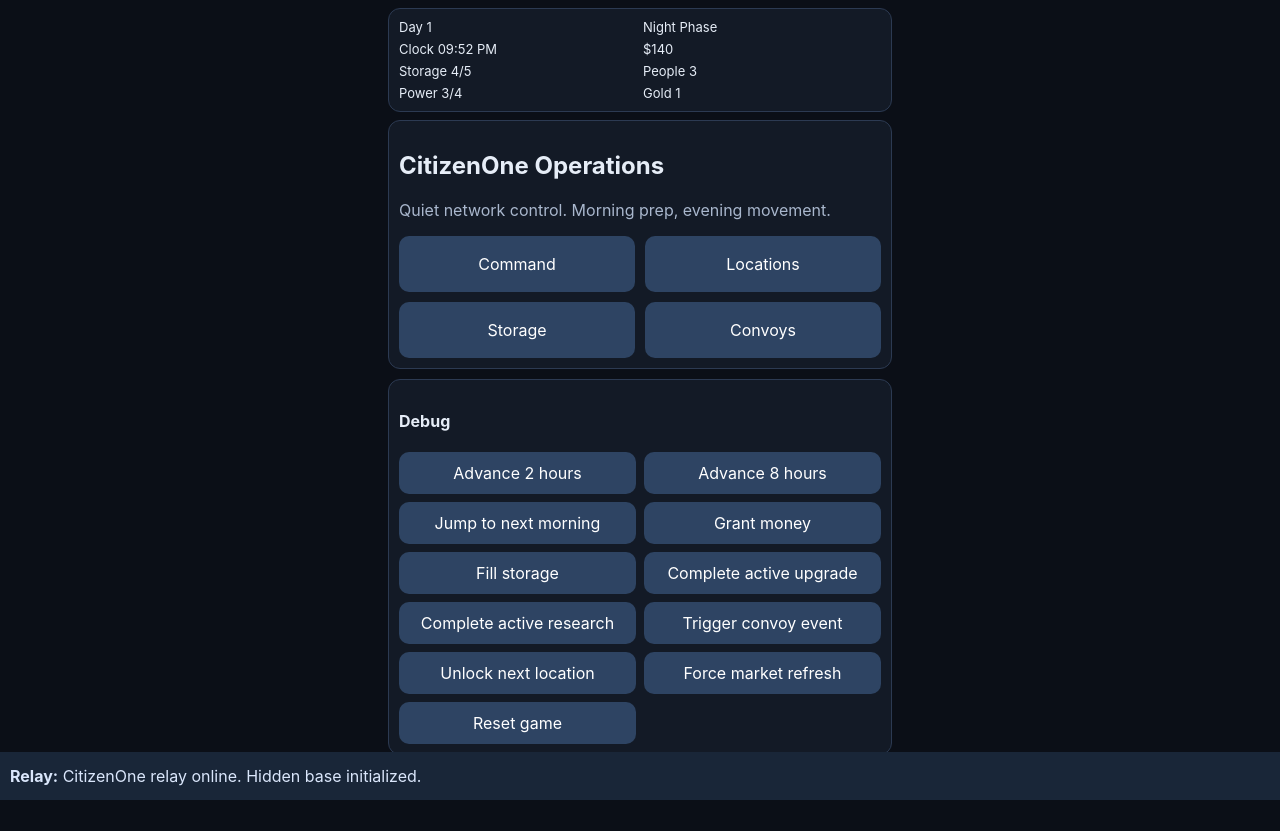
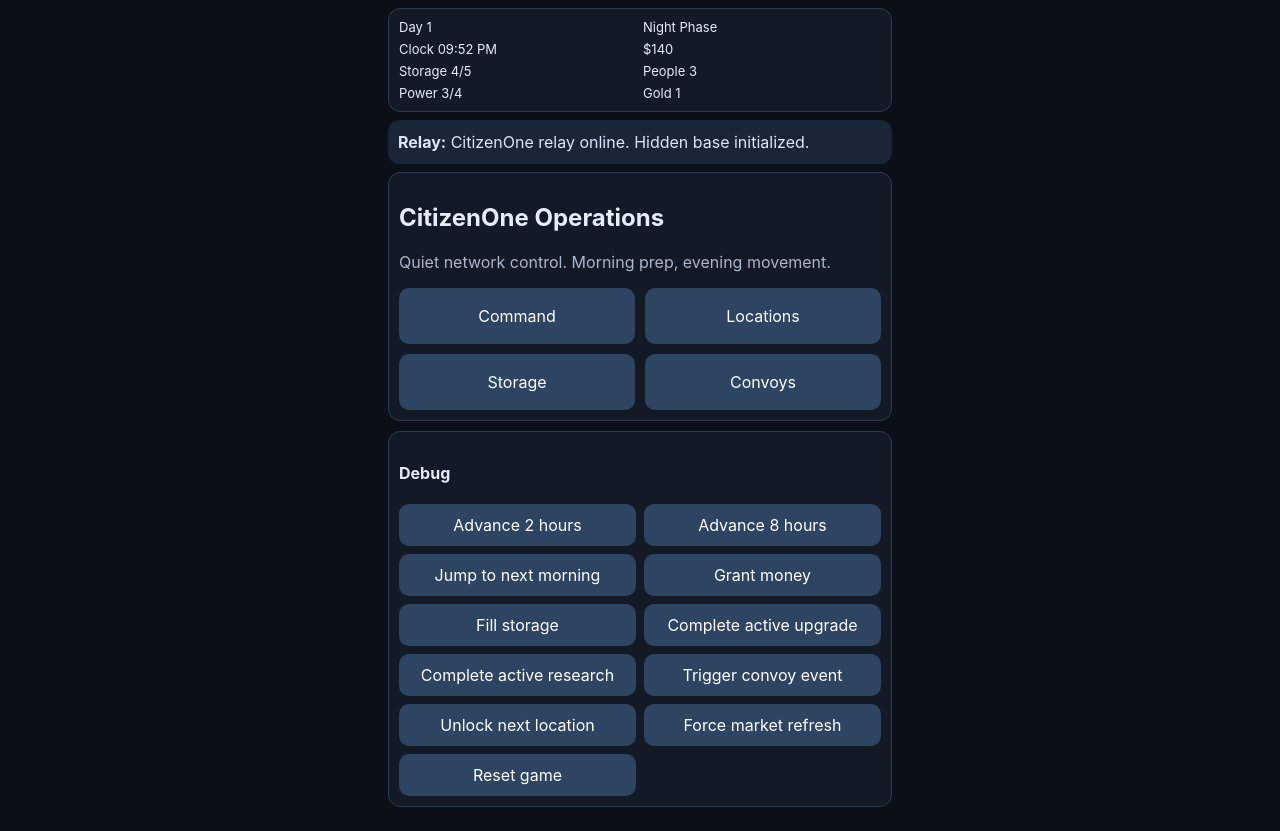
Before and after one commit to spacepilot121/citizenone-game, a React (Vite) app: page / in a window 1280 px wide. Built offline with nearby package versions, Linux system fonts and the light colour scheme.

Commit message:
Move relay ticker below top stats bar

```diff
--- a/src/app/App.tsx
+++ b/src/app/App.tsx
@@ -94,6 +94,8 @@ export function App() {
         <div>Power {metrics.powerUsed}/{metrics.powerCap}</div>
         <div className={highlightResource === 'gold' ? 'resource-alert' : ''}>Gold {state.resources.gold}</div>
       </header>
+
+      <RelayTicker onOpenLog={() => setScreen('messages')} />
 
       {screen === 'dashboard' && (
         <main className="screen card">
@@ -429,8 +431,6 @@ export function App() {
           </div>
         );
       })()}
-
-      <RelayTicker onOpenLog={() => setScreen('messages')} />
       {state.debug.enabled && <DebugPanel />}
     </div>
   );
--- a/src/styles/app.css
+++ b/src/styles/app.css
@@ -1,4 +1,4 @@
-.app { max-width: 520px; margin: 0 auto; padding: 8px 8px 76px; }
+.app { max-width: 520px; margin: 0 auto; padding: 8px; }
 .card { background: #131a26; border: 1px solid #2c3a52; border-radius: 12px; padding: 10px; }
 .topbar { display: grid; grid-template-columns: repeat(2, 1fr); gap: 6px; font-size: 13px; position: sticky; top: 6px; z-index: 5; }
 .screen { margin-top: 8px; }
@@ -16,7 +16,7 @@
 .list { max-height: 360px; overflow: auto; }
 .modal { position: fixed; inset: 0; background: #0009; display: flex; align-items: center; justify-content: center; padding: 12px; z-index: 20; }
 .modal .card { width: min(500px, 100%); max-height: 90vh; overflow: auto; display: grid; gap: 8px; }
-.ticker { position: fixed; left: 0; right: 0; bottom: 0; width: 100%; border: none; padding: 14px 10px calc(14px + env(safe-area-inset-bottom)); text-align: left; background: #192638; color: #dae6fb; z-index: 10; }
+.ticker { width: 100%; border: none; border-radius: 12px; margin-top: 8px; padding: 12px 10px; text-align: left; background: #192638; color: #dae6fb; }
 .debug { margin-top: 10px; }
 .debug-grid { display: grid; grid-template-columns: repeat(2, 1fr); gap: 8px; }
 .debug button, .modal button, .screen button { min-height: 42px; border-radius: 10px; border: none; background: #2e4463; color: #fff; }
```
